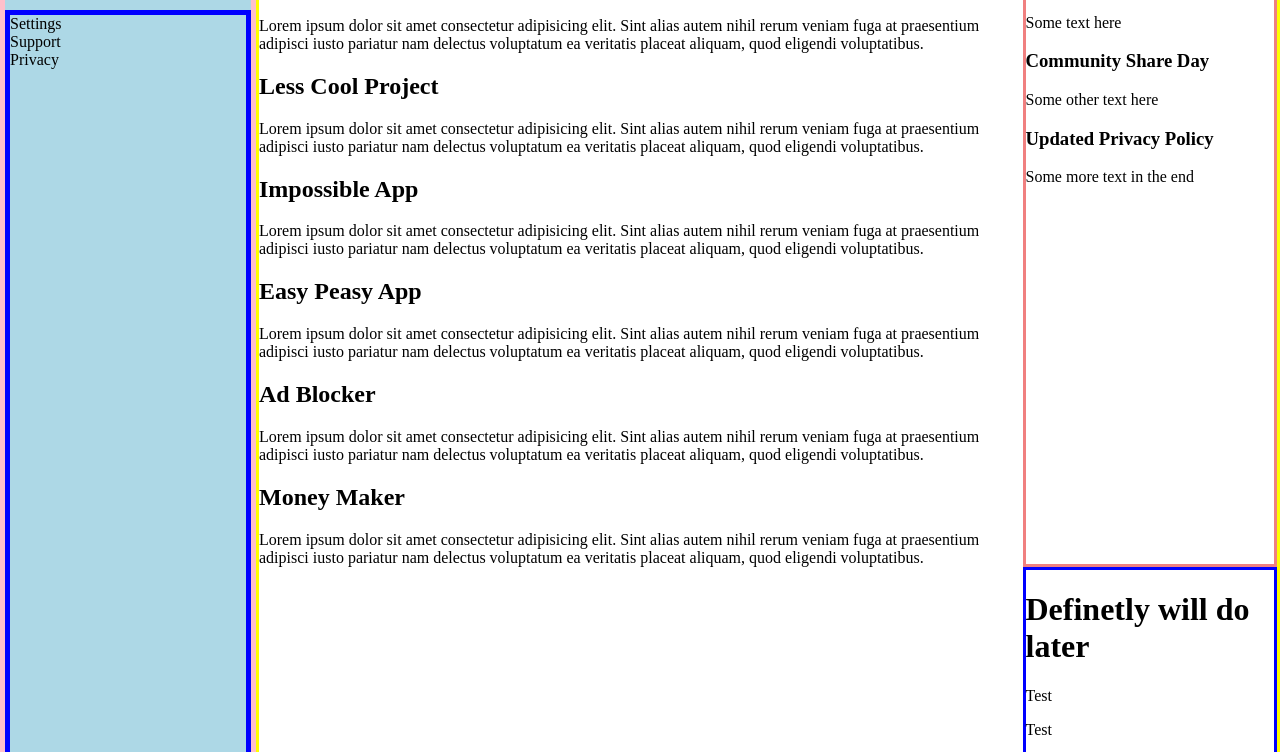
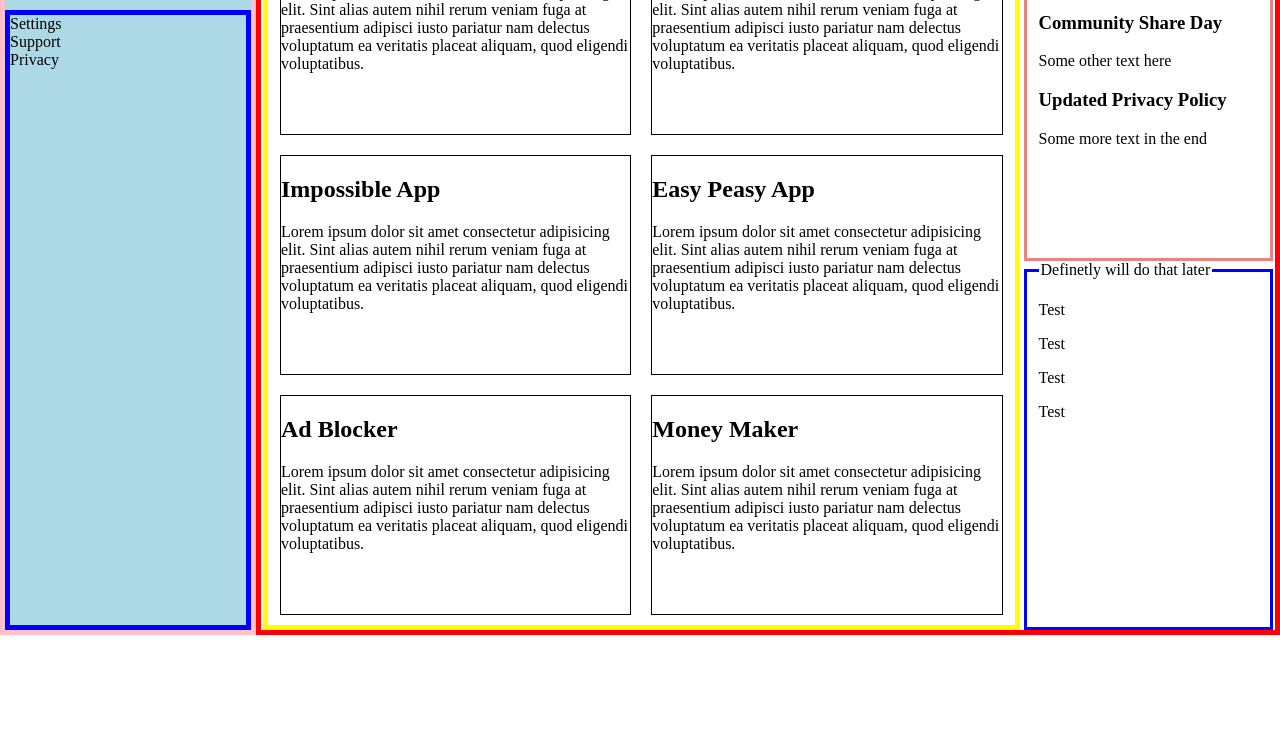
Before and after one commit to VbcVali/Admin-Dashboard, a plain HTML site: page index.html in a window 1280 px wide. Shown: the part 165-917 px from the top of the page. After the commit the page ends 800 px from the top, so only its background shows below. Drawn offline with Linux system fonts and the light colour scheme.

Commit message:
Done final structure

```diff
--- a/index.html
+++ b/index.html
@@ -54,41 +54,41 @@
         </div>
 
         <div class="main">
-            <div class="projects">
-                <h1>Projects</h1>
-               <div>
+            <fieldset class="projects">
+                <legend>Projects</legend>
+               <div class="article">
                 <h2>Super Cool Project</h2>
                 <article>Lorem ipsum dolor sit amet consectetur adipisicing elit. Sint alias autem nihil rerum veniam fuga at praesentium adipisci iusto pariatur nam delectus voluptatum ea veritatis placeat aliquam, quod eligendi voluptatibus.</article>
                </div>
 
-               <div>
+               <div class="article">
                 <h2>Less Cool Project</h2>
                 <article>Lorem ipsum dolor sit amet consectetur adipisicing elit. Sint alias autem nihil rerum veniam fuga at praesentium adipisci iusto pariatur nam delectus voluptatum ea veritatis placeat aliquam, quod eligendi voluptatibus.</article>
                </div>
 
-               <div>
+               <div class="article">
                 <h2>Impossible App</h2>
                 <article>Lorem ipsum dolor sit amet consectetur adipisicing elit. Sint alias autem nihil rerum veniam fuga at praesentium adipisci iusto pariatur nam delectus voluptatum ea veritatis placeat aliquam, quod eligendi voluptatibus.</article>
                </div>
 
-               <div>
+               <div class="article">
                 <h2>Easy Peasy App</h2>
                 <article>Lorem ipsum dolor sit amet consectetur adipisicing elit. Sint alias autem nihil rerum veniam fuga at praesentium adipisci iusto pariatur nam delectus voluptatum ea veritatis placeat aliquam, quod eligendi voluptatibus.</article>
                </div>
 
-               <div>
+               <div class="article">
                 <h2>Ad Blocker</h2>
                 <article>Lorem ipsum dolor sit amet consectetur adipisicing elit. Sint alias autem nihil rerum veniam fuga at praesentium adipisci iusto pariatur nam delectus voluptatum ea veritatis placeat aliquam, quod eligendi voluptatibus.</article>
                </div>
 
-               <div>
+               <div class="article">
                 <h2>Money Maker</h2>
                 <article>Lorem ipsum dolor sit amet consectetur adipisicing elit. Sint alias autem nihil rerum veniam fuga at praesentium adipisci iusto pariatur nam delectus voluptatum ea veritatis placeat aliquam, quod eligendi voluptatibus.</article>
                </div>
-            </div>
+            </fieldset>
 
-            <div class="announcements">
-                <h1>Announcements</h1>
+            <fieldset class="announcements">
+                <legend>Announcements</legend>
                 <div>
                     <h3>Site Maintenance</h3>
                     <p>Some text here</p>
@@ -103,15 +103,16 @@
                     <h3>Updated Privacy Policy</h3>
                     <p>Some more text in the end</p>
                 </div>
-            </div>
+            </fieldset>
 
-            <div class="trending">
-                <h1>Definetly will do later</h1>
+            <fieldset class="trending">
+                <legend>Definetly will do that later</legend>
+                <!-- <h1>Definetly will do later</h1> -->
                 <p>Test</p>
                 <p>Test</p>
                 <p>Test</p>
                 <p>Test</p>
-            </div>
+            </fieldset>
         </div>
 
     </div>
--- a/style.css
+++ b/style.css
@@ -42,6 +42,11 @@ body {
     grid-column: 2 / -1;
     grid-row: 2 / -1;
     border: 5px solid red;
+
+    display: grid;
+    grid-template-columns: 3fr 1fr;
+    grid-template-rows: 1fr 1fr;
+    grid-auto-rows: 1fr;
 }
 
 
@@ -72,12 +77,15 @@ body {
     gap: 10px;
 }
 
-.main {
+.projects {
+    grid-row: 1 / -1;
+
     display: grid;
-    grid-template-columns: 3fr 1fr;
-    grid-auto-rows: 1fr;
+    grid-template-columns: 1fr 1fr;
+    /* grid-template-rows: auto; */
+    gap: 20px;
 
-    border: 3px solid yellow;
+    border: 5px solid yellow;
 }
 
 .announcements {
@@ -101,3 +109,7 @@ body {
 .settings {
     border: 5px solid blue;
 }
+
+.article {
+    border: 1px solid #000;
+}
```
